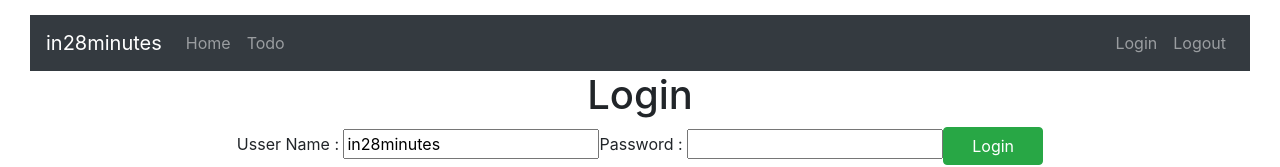
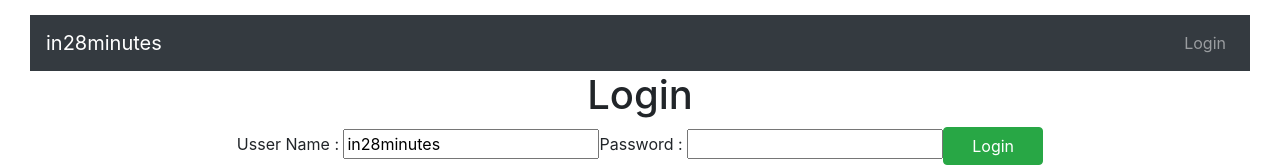
Before and after one commit to shemil076/Getting-Started-with-React---Basics-with-components, a React (Create React App) app: page / in a window 1280 px wide. Shown: the top 167 px of the page. Built offline with nearby package versions, Linux system fonts and the light colour scheme.

Commit message:
Enabling Menu Links Based on User Authentication Token

```diff
--- a/src/components/todo/AuthenticationService.js
+++ b/src/components/todo/AuthenticationService.js
@@ -1,10 +1,16 @@
 class AuthenticationService{
     registerSuccessfulLogin(username, password){
-        sessionStorage.setItem('username', username);
+        sessionStorage.setItem('authenticatedUser', username);
     }
 
     logOutSuccessfulLogin(){
-        sessionStorage.removeItem('username');
+        sessionStorage.removeItem('authenticatedUser');
+    }
+
+    isUserLoggedIn(){
+        let user = sessionStorage.getItem('authenticatedUser')
+        if(user ==null) return false;
+        return true
     }
 }
 
--- a/src/components/todo/TodoApp.jsx
+++ b/src/components/todo/TodoApp.jsx
@@ -123,7 +123,7 @@
                             {
                                 this.state.todos.map(
                                     todos =>
-                                        <tr>
+                                        <tr key={todos.id}>
                                             <td>{todos.description}</td>
                                             <td>{todos.done.toString()}</td>
                                             <td>{todos.targetDate.toString()}</td>
@@ -159,17 +159,20 @@
 
 class HeaderComponent extends Component {
     render() {
+
+        const isUserLoggedIn = AuthenticationService.isUserLoggedIn();
+
         return (
             <header>
                 <nav className="navbar navbar-expand-md navbar-dark bg-dark text-white">
                     <div><a className="navbar-brand">in28minutes</a></div>
                     <ul className="navbar-nav ">
-                        <li><Link className="nav-link" to="/welcome/in28minutes">Home</Link></li>
-                        <li><Link className="nav-link" to="/todos">Todo</Link></li>
+                        {isUserLoggedIn && <li><Link className="nav-link" to="/welcome/in28minutes">Home</Link></li>}
+                        {isUserLoggedIn && <li><Link className="nav-link" to="/todos">Todo</Link></li>}
                     </ul>
                     <ul className="navbar-nav navbar-collapse justify-content-end ">
-                        <li><Link className="nav-link" to="/login">Login</Link></li>
-                        <li><Link className="nav-link" to="logout" onClick={AuthenticationService.logOutSuccessfulLogin}>Logout</Link></li>
+                        {!isUserLoggedIn && <li><Link className="nav-link" to="/login">Login</Link></li>}
+                        {isUserLoggedIn && <li><Link className="nav-link" to="logout" onClick={AuthenticationService.logOutSuccessfulLogin}>Logout</Link></li>}
                     </ul>
                 </nav>
             </header>
```
